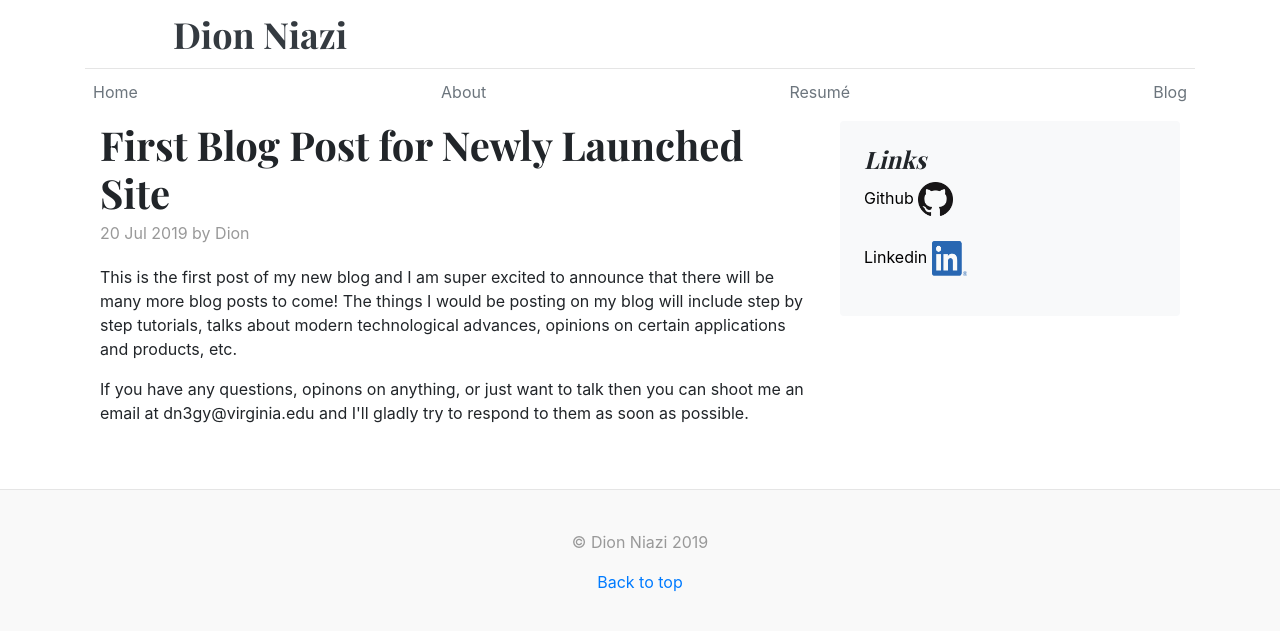
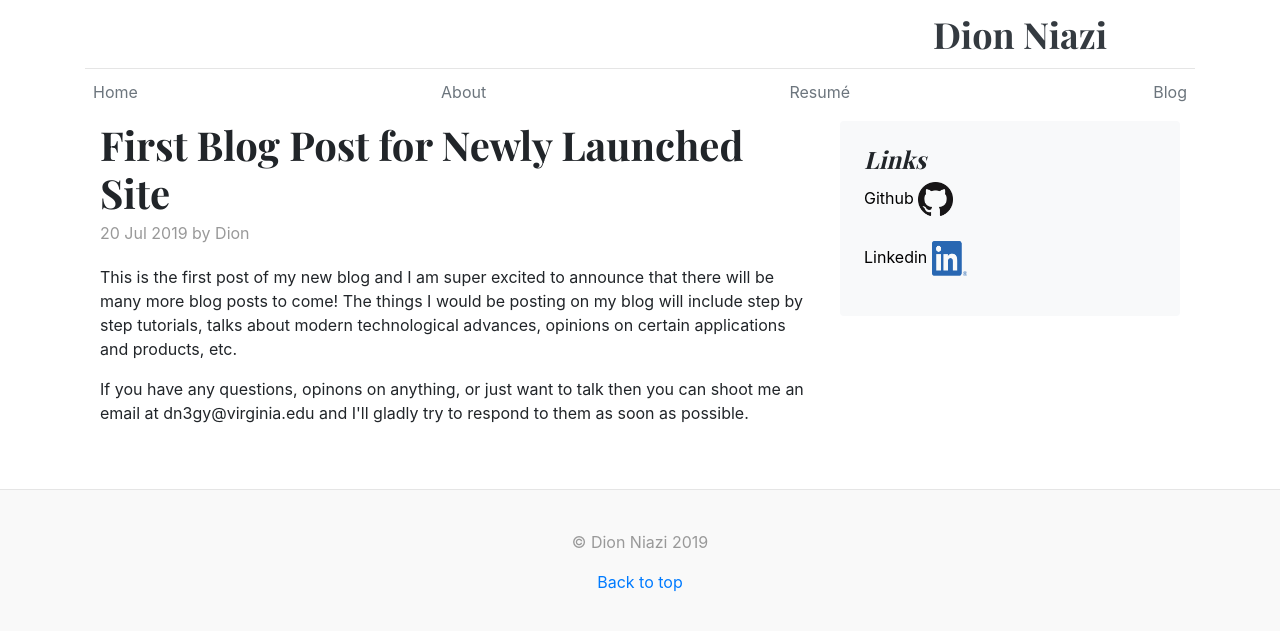
Before and after one commit to dn3gy/dn3gy.github.io, a Jekyll site: the page built from _posts/2019-07-20-my-site-launched.html, in a window 1280 px wide. Shown: the top 631 px of the page. Built offline with Jekyll 4.4.1, drawn with Linux system fonts in a browser that asks for light colours.

Commit message:
Updates to Site

```diff
--- a/_layouts/default.html
+++ b/_layouts/default.html
@@ -32,9 +32,9 @@
     <div class="container">
         <header class="blog-header py-3">
             <div class="row flex-nowrap justify-content-between align-items-center">
-                <!--<div class="col-4 pt-1">
-                  <a class="btn btn-sm btn-outline-secondary" href="#">Subscribe</a>
-                </div>-->
+                <div class="col-4 pt-1">
+                  <!--<a class="btn btn-sm btn-outline-secondary" href="#">Subscribe</a>-->
+                </div>
                 <div class="col-4 text-center">
                   <a class="blog-header-logo text-dark" href="/">Dion Niazi</a>
                 </div>
--- a/_layouts/post.html
+++ b/_layouts/post.html
@@ -54,7 +54,7 @@
               <p class="mb-0">
                     <ol class="list-unstyled mb-0">
                             <li><a href="https://github.com/dn3gy" style="text-decoration: none; color:black;">Github <img src="../../../../../images/GitHub-Mark-64px.png" height="35px" width="35px"/></a></li><br/>
-                            <li><a href="https://www.linkedin.com/in/dion-niazi-098470160/" style="text-decoration: none; color:black;">Linkedin <img src="../../../../../images/LI-In-Bug.png" height="35px" width="35px"/></a></li>
+                            <li><a href="https://www.linkedin.com/in/dion-niazi/" style="text-decoration: none; color:black;">Linkedin <img src="../../../../../images/LI-In-Bug.png" height="35px" width="35px"/></a></li>
                     </ol>
               </p>
             </div>
```
